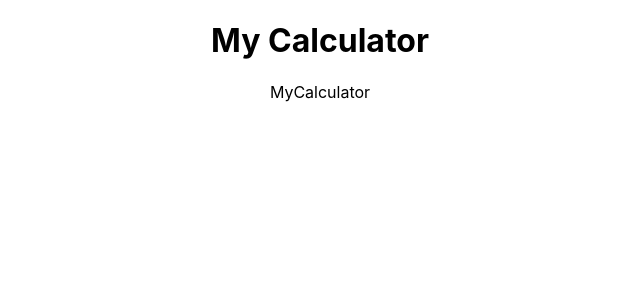
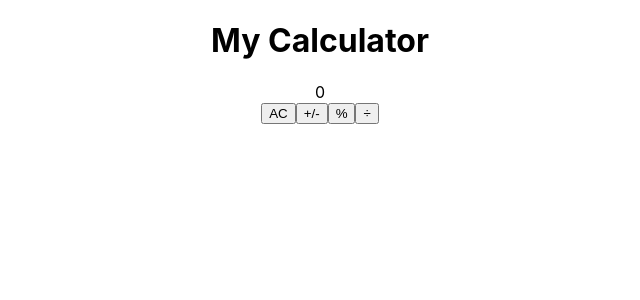
Before and after one commit to KUBAHO3/math-magicians, a React (Create React App) app: page / in a window 1280 px wide. Shown: the top 300 px of the page, without its empty margins (320-960 px from the left). Built offline with nearby package versions, Linux system fonts and the light colour scheme.

Commit message:
Add button structure

```diff
--- a/src/components/MyCalculator.js
+++ b/src/components/MyCalculator.js
@@ -2,7 +2,15 @@ import React from 'react';
 
 function MyCalculator() {
   return (
-    <div>MyCalculator</div>
+    <div className="calc-wrapper">
+      <div className="calc-display">0</div>
+      <div className="calc-row">
+        <button type="button" className="cal-btn-normal">AC</button>
+        <button type="button" className="cal-btn-normal">+/-</button>
+        <button type="button" className="cal-btn-normal">%</button>
+        <button type="button" className="cal-btn-special">÷</button>
+      </div>
+    </div>
   );
 }
 
```
